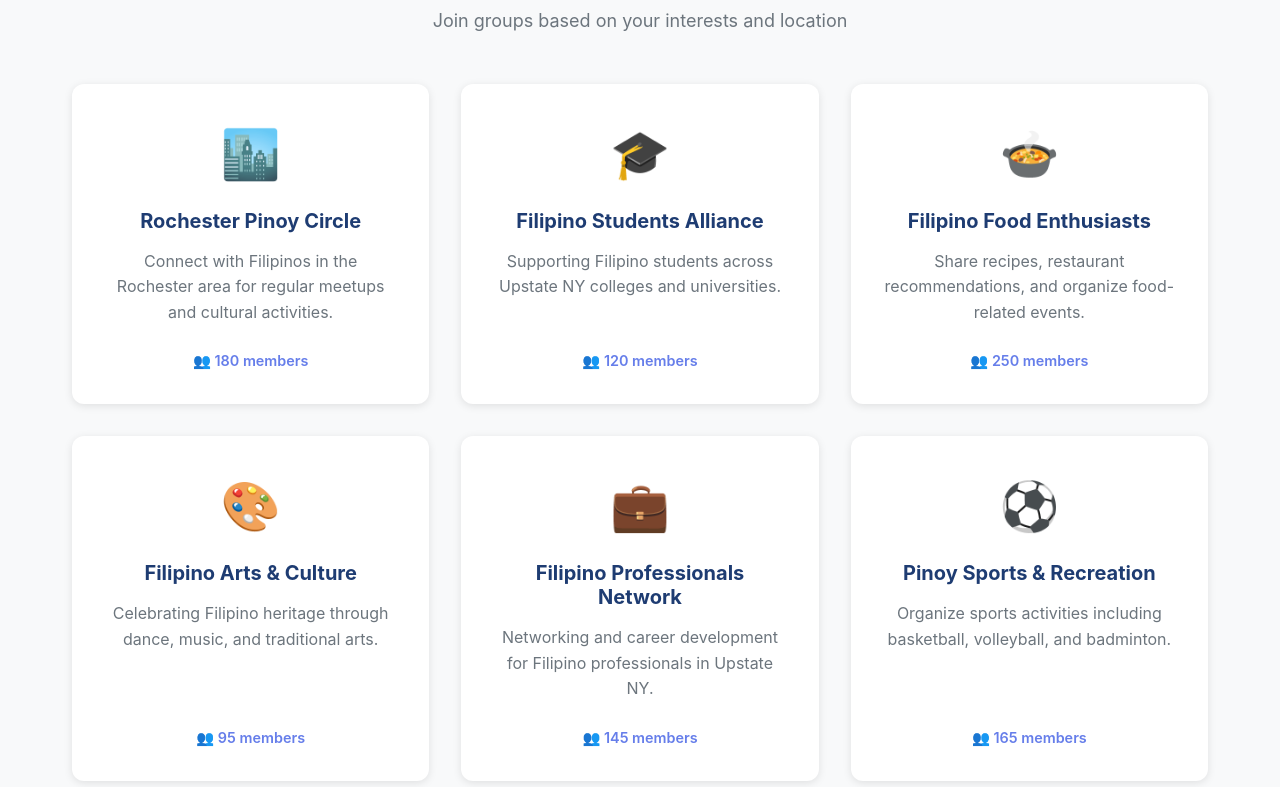
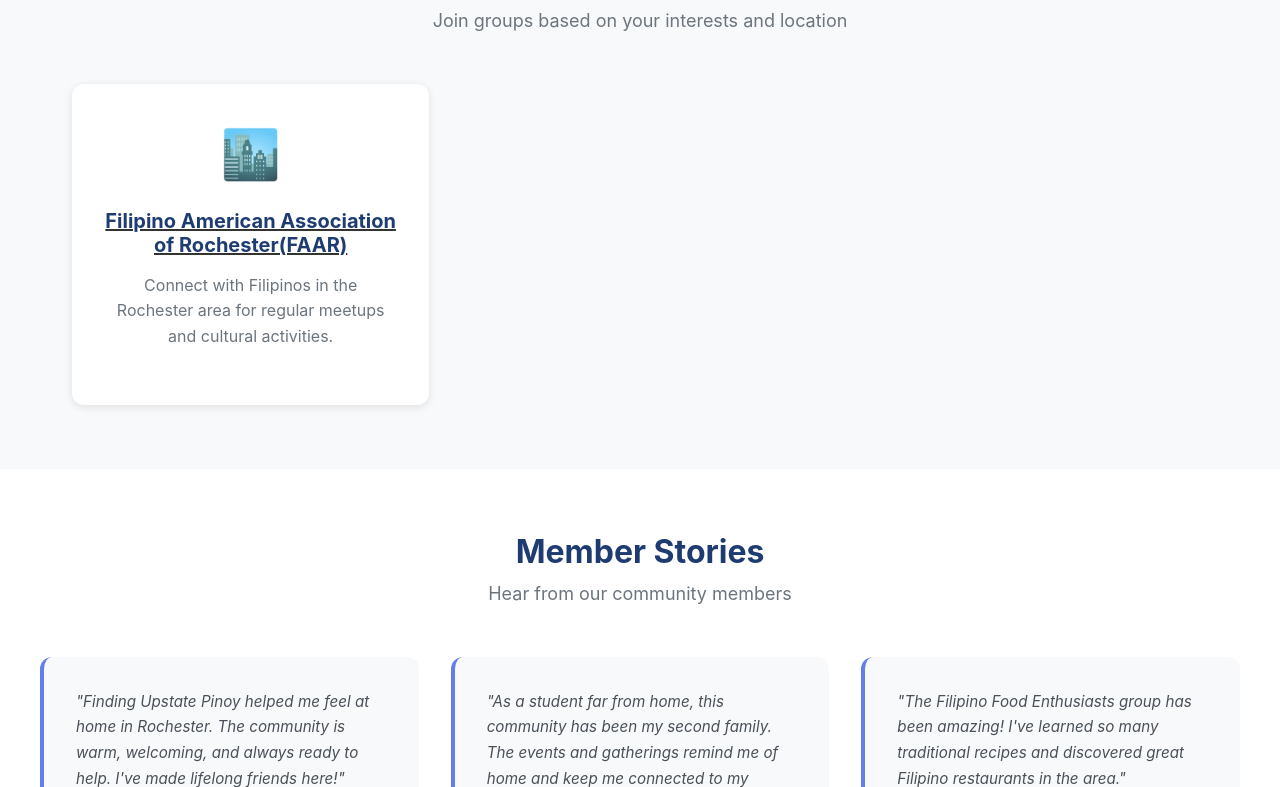
Before and after one commit to jzon-03/upstate-pinoy-website, an Angular app: page /community in a window 1280 px wide. Shown: the part 393-1180 px from the top of the page. Built offline with nearby package versions, Linux system fonts and the light colour scheme.

Commit message:
updated Community

```diff
--- a/src/app/community/community.html
+++ b/src/app/community/community.html
@@ -34,57 +34,15 @@
     <div class="groups-grid">
       <div class="group-card">
         <div class="group-icon">🏙️</div>
-        <h3>Rochester Pinoy Circle</h3>
+        <a href="https://filamroc.org" target="_blank" rel="noopener noreferrer">
+          <h3>Filipino American Association of Rochester(FAAR)</h3>
+        </a>
         <p>Connect with Filipinos in the Rochester area for regular meetups and cultural activities.</p>
         <div class="group-meta">
-          <span class="member-count">👥 180 members</span>
+          <!-- <span class="member-count">👥 180 members</span> -->
         </div>
       </div>
 
-      <div class="group-card">
-        <div class="group-icon">🎓</div>
-        <h3>Filipino Students Alliance</h3>
-        <p>Supporting Filipino students across Upstate NY colleges and universities.</p>
-        <div class="group-meta">
-          <span class="member-count">👥 120 members</span>
-        </div>
-      </div>
-
-      <div class="group-card">
-        <div class="group-icon">🍲</div>
-        <h3>Filipino Food Enthusiasts</h3>
-        <p>Share recipes, restaurant recommendations, and organize food-related events.</p>
-        <div class="group-meta">
-          <span class="member-count">👥 250 members</span>
-        </div>
-      </div>
-
-      <div class="group-card">
-        <div class="group-icon">🎨</div>
-        <h3>Filipino Arts & Culture</h3>
-        <p>Celebrating Filipino heritage through dance, music, and traditional arts.</p>
-        <div class="group-meta">
-          <span class="member-count">👥 95 members</span>
-        </div>
-      </div>
-
-      <div class="group-card">
-        <div class="group-icon">💼</div>
-        <h3>Filipino Professionals Network</h3>
-        <p>Networking and career development for Filipino professionals in Upstate NY.</p>
-        <div class="group-meta">
-          <span class="member-count">👥 145 members</span>
-        </div>
-      </div>
-
-      <div class="group-card">
-        <div class="group-icon">⚽</div>
-        <h3>Pinoy Sports & Recreation</h3>
-        <p>Organize sports activities including basketball, volleyball, and badminton.</p>
-        <div class="group-meta">
-          <span class="member-count">👥 165 members</span>
-        </div>
-      </div>
     </div>
   </section>
 
--- a/src/app/contact/contact.html
+++ b/src/app/contact/contact.html
@@ -1,7 +1,7 @@
 <div class="contact-page">
   <section class="contact-header">
     <h1>Get in Touch</h1>
-    <p>Connect with the Upstate Pinoy community - we'd love to hear from you!</p>
+    <p>Connect with the Filipino community - we'd love to hear from you!</p>
   </section>
 
   <section class="contact-content">
```
